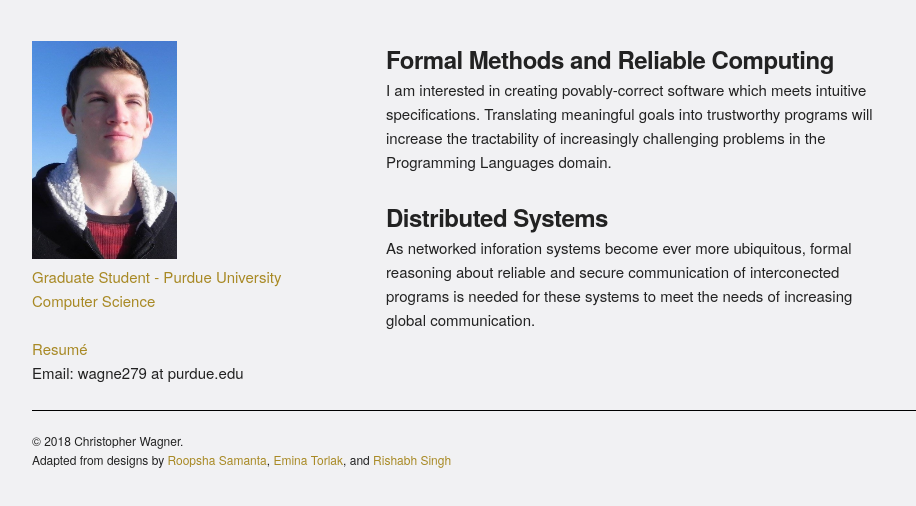
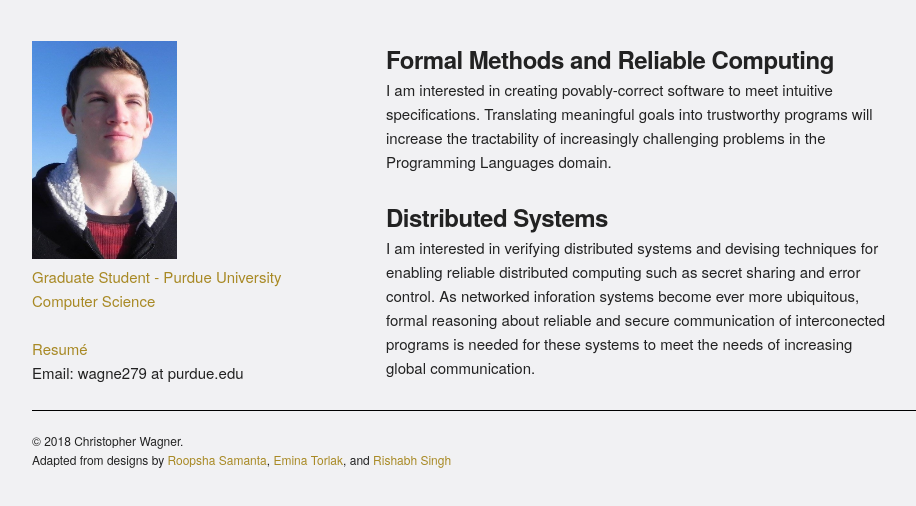
Before and after one commit to azcwagner/azcwagner.github.io, a plain HTML site: page index.html in a window 1280 px wide. Shown: the part 104-610 px from the top of the page, without its empty margins (158-1074 px from the left). Drawn offline with Linux system fonts and the light colour scheme.

Commit message:
Updated research statement.

```diff
--- a/index.html
+++ b/index.html
@@ -43,13 +43,14 @@
 
 						<h5><b>Formal Methods and Reliable Computing</b></h5>
 						<p>
-							I am interested in creating povably-correct software which meets intuitive specifications.
+							I am interested in creating povably-correct software to meet intuitive specifications.
 							Translating meaningful goals into trustworthy programs will increase the tractability of increasingly challenging problems in the Programming Languages domain.
 
 						</p>
 
 						<h5><b>Distributed Systems</b></h5>
 						<p>
+								I am interested in verifying distributed systems and devising techniques for enabling reliable distributed computing such as secret sharing and error control.
 								As networked inforation systems become ever more ubiquitous, formal reasoning about reliable and secure communication of interconected programs is needed for these systems to meet the needs of increasing global communication.
 						</p>
 
```
